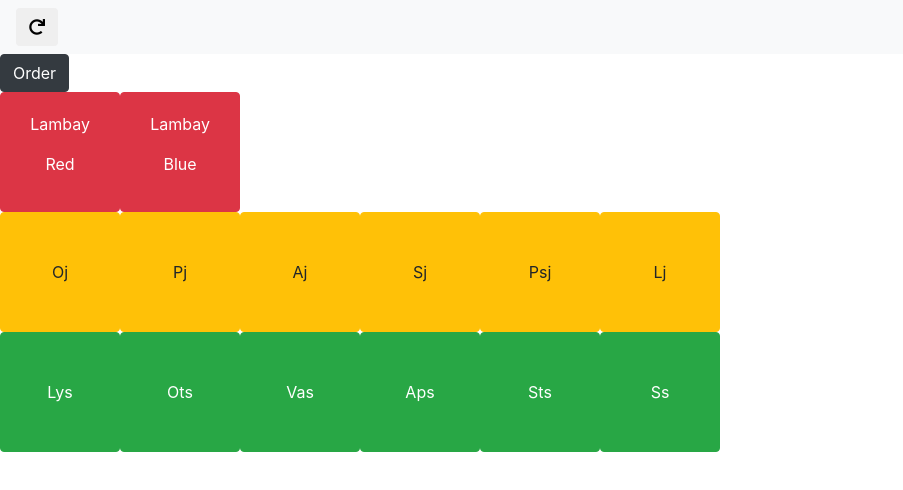
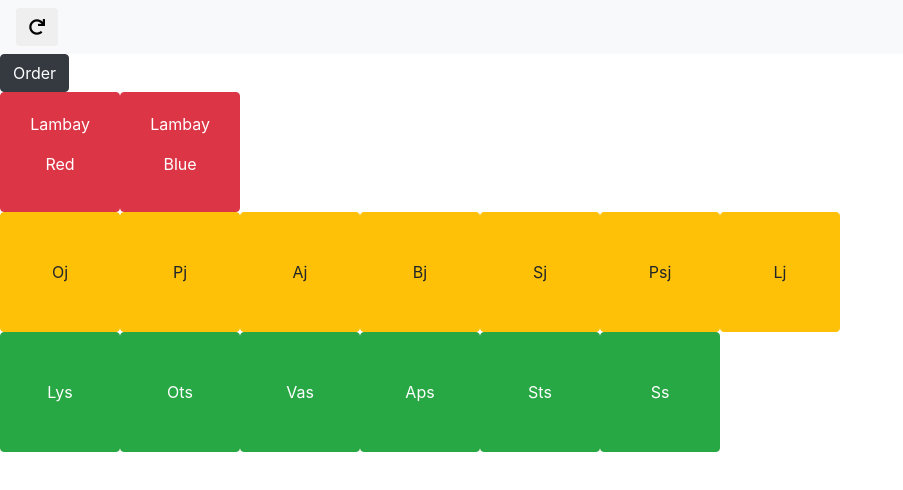
Before and after one commit to jeeyo/mixology, a website: page client/order.html in a window 1280 px wide. Shown: the whole page, without its empty margins (0-903 px from the left). Drawn offline with Linux system fonts and the light colour scheme; no server answers.

Commit message:
add missing Bj ingredient button

```diff
--- a/client/order.html
+++ b/client/order.html
@@ -47,6 +47,7 @@
         <button class="btn btn-warning d-inline-block mix-order-ingredient-btn" data-mix-order-val="Oj">Oj</button>
         <button class="btn btn-warning d-inline-block mix-order-ingredient-btn" data-mix-order-val="Pj">Pj</button>
         <button class="btn btn-warning d-inline-block mix-order-ingredient-btn" data-mix-order-val="Aj">Aj</button>
+        <button class="btn btn-warning d-inline-block mix-order-ingredient-btn" data-mix-order-val="Bj">Bj</button>
         <button class="btn btn-warning d-inline-block mix-order-ingredient-btn" data-mix-order-val="Sj">Sj</button>
         <button class="btn btn-warning d-inline-block mix-order-ingredient-btn" data-mix-order-val="Psj">Psj</button>
         <button class="btn btn-warning d-inline-block mix-order-ingredient-btn" data-mix-order-val="Lj">Lj</button>
```
